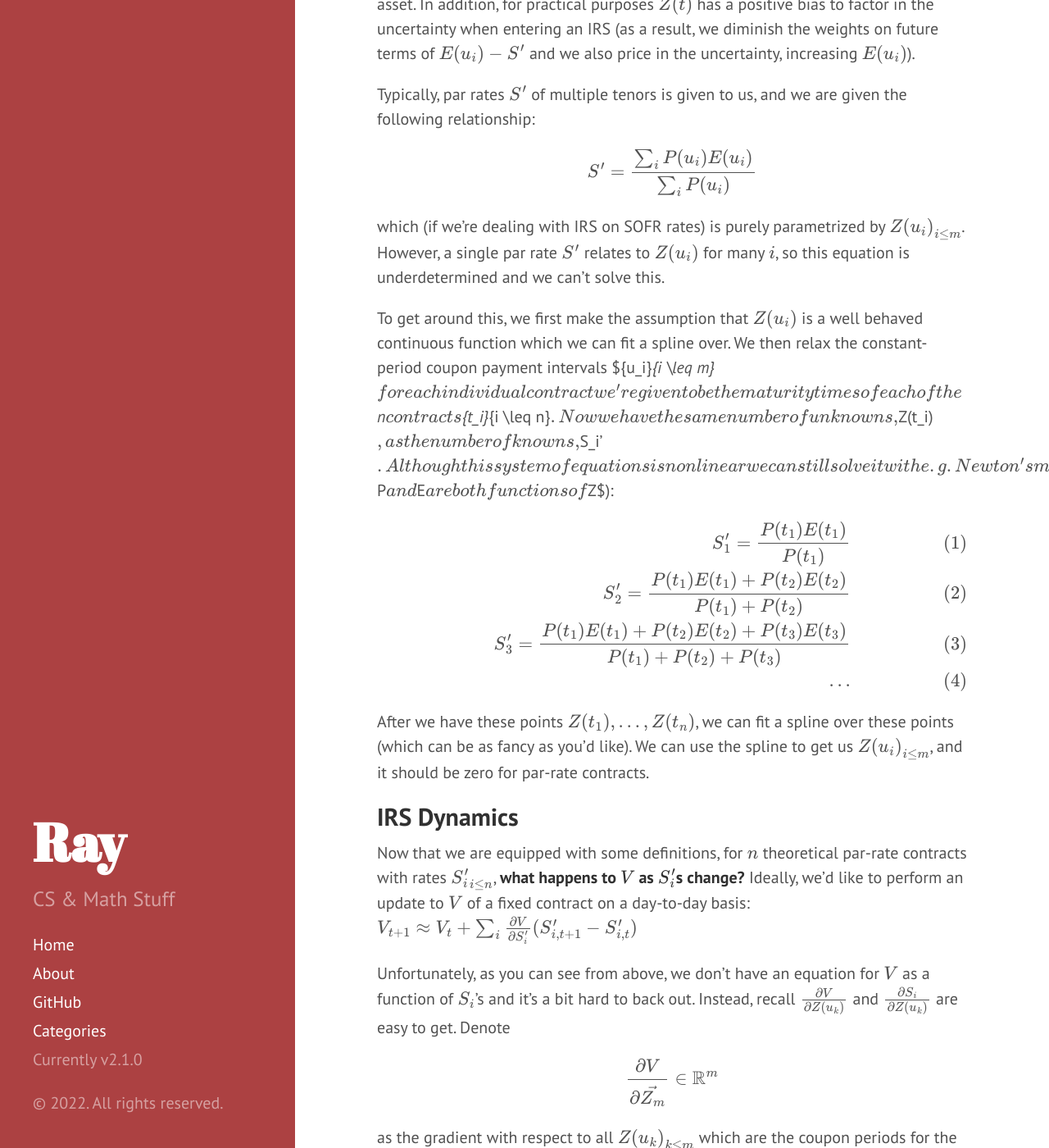
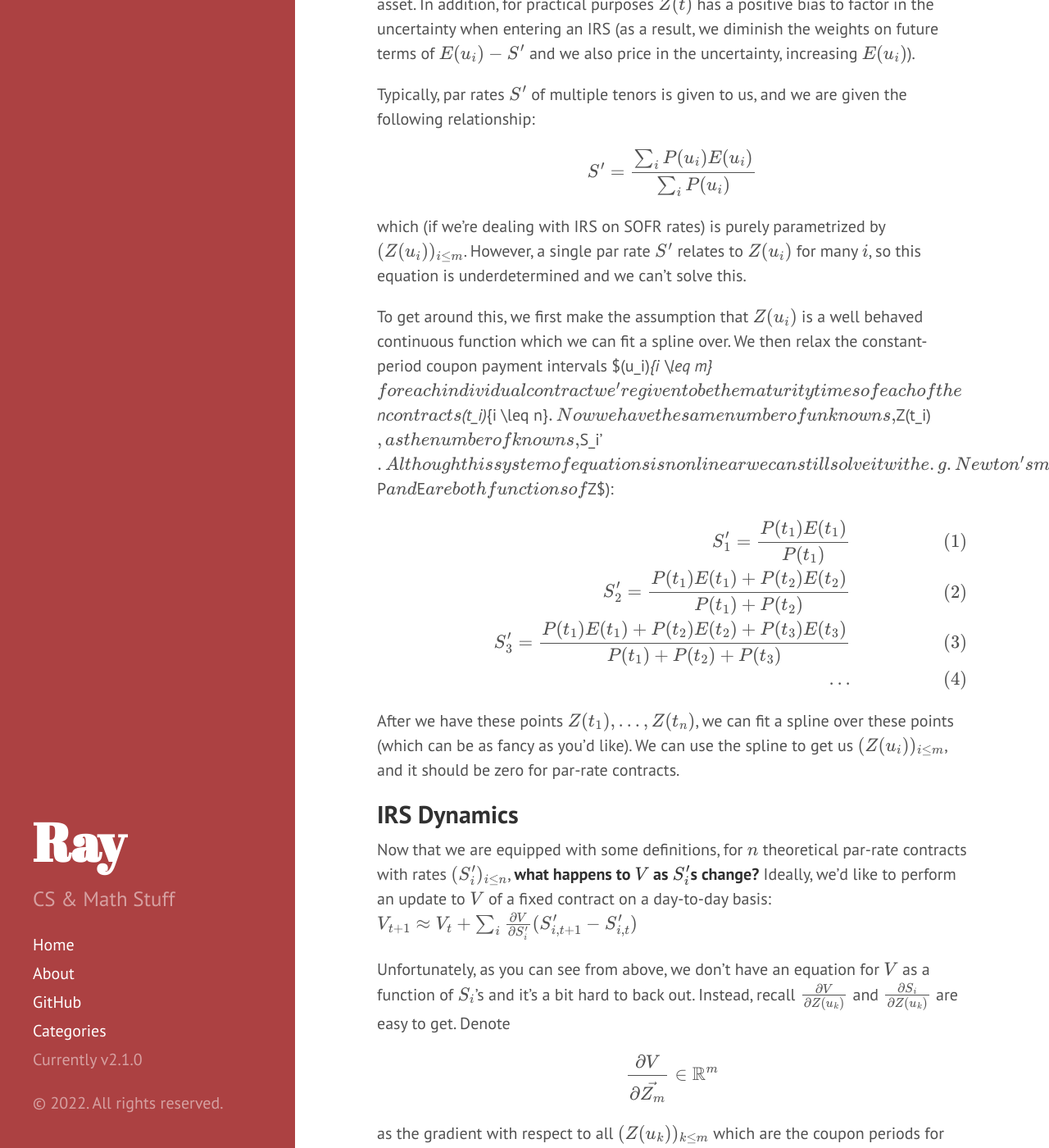
Before and after one commit to OneRaynyDay/oneraynyday.github.io, a Jekyll site: the page built from _posts/2022-07-16-IRS.md, in a window 1280 px wide and 1400 px high, scrolled down 2790 px. Shown: the whole window at 82% size. Built offline with Jekyll 4.4.1, drawn with Linux system fonts in a browser that asks for light colours; formulas are drawn with MathJax 3; some of the changed text lies outside the part shown.

Commit message:
curly braces are bad

```diff
--- a/_posts/2022-07-16-IRS.md
+++ b/_posts/2022-07-16-IRS.md
@@ -70,9 +70,9 @@ $$
 S' = \frac{\sum_i P(u_i) E(u_i)}{\sum_i P(u_i)}
 $$
 
-which (if we're dealing with IRS on SOFR rates) is purely parametrized by $\{Z(u_i)\}_{i\leq m}$. However, a single par rate $S'$ relates to $Z(u_i)$ for many $i$, so this equation is underdetermined and we can't solve this.
+which (if we're dealing with IRS on SOFR rates) is purely parametrized by $(Z(u_i))_{i\leq m}$. However, a single par rate $S'$ relates to $Z(u_i)$ for many $i$, so this equation is underdetermined and we can't solve this.
 
-To get around this, we first make the assumption that $Z(u_i)$ is a well behaved continuous function which we can fit a spline over. We then relax the constant-period coupon payment intervals $\{u_i\}_{i \leq m}$ for each individual contract we're given to be the maturity times of each of the $n$ contracts $\{t_i\}_{i \leq n}$. Now we have the same number of unknowns, $Z(t_i)$, as the number of knowns, $S_i'$. Although this system of equations is nonlinear we can still solve it with e.g. Newton's method. Here's what the system of equations look like (recall $P$ and $E$ are both functions of $Z$):
+To get around this, we first make the assumption that $Z(u_i)$ is a well behaved continuous function which we can fit a spline over. We then relax the constant-period coupon payment intervals $(u_i)_{i \leq m}$ for each individual contract we're given to be the maturity times of each of the $n$ contracts $(t_i)_{i \leq n}$. Now we have the same number of unknowns, $Z(t_i)$, as the number of knowns, $S_i'$. Although this system of equations is nonlinear we can still solve it with e.g. Newton's method. Here's what the system of equations look like (recall $P$ and $E$ are both functions of $Z$):
 
 $$
 \begin{align}
@@ -83,11 +83,11 @@ S_3' = \frac{P(t_1)E(t_1) + P(t_2)E(t_2) + P(t_3)E(t_3)}{P(t_1) + P(t_2) + P(t_3
 \end{align}
 $$
 
-After we have these points $Z(t_1),...,Z(t_n)$, we can fit a spline over these points (which can be as fancy as you'd like). We can use the spline to get us $\{Z(u_i)\}_{i \leq m}$, and it should be zero for par-rate contracts.
+After we have these points $Z(t_1),...,Z(t_n)$, we can fit a spline over these points (which can be as fancy as you'd like). We can use the spline to get us $(Z(u_i))_{i \leq m}$, and it should be zero for par-rate contracts.
 
 ## IRS Dynamics
 
-Now that we are equipped with some definitions, for $n$ theoretical par-rate contracts with rates $\{S_i'\}_{i \leq n}$, **what happens to $V$ as $S_i'$s change?** Ideally, we'd like to perform an update to $V$ of a fixed contract on a day-to-day basis:
+Now that we are equipped with some definitions, for $n$ theoretical par-rate contracts with rates $(S_i')_{i \leq n}$, **what happens to $V$ as $S_i'$s change?** Ideally, we'd like to perform an update to $V$ of a fixed contract on a day-to-day basis:
 $$
 V_{t+1} \approx V_{t} + \sum_i \frac{\partial V}{\partial S_i'} (S_{i,t+1}' - S_{i,t}')
 $$
@@ -98,19 +98,19 @@ $$
 \frac{\partial V}{\partial \vec{Z_m}} \in \mathbb{R}^{m}
 $$
 
-as the gradient with respect to all $\{Z(u_k)\}_{k \leq m}$ which are the coupon periods for the contract. Similarly, denote
+as the gradient with respect to all $(Z(u_k))_{k \leq m}$ which are the coupon periods for the contract. Similarly, denote
 
 $$
 \mathbf{J}_{\vec{S'}}(\vec{Z_n}) := \frac{\partial \vec{S'}}{\partial \vec{Z_n}} \in \mathbb{R}^{n \times n}
 $$
 
-which is the jacobian mapping from different par rates to the zero rate/yield of the yield curve **at their expiries** $\{t_i\}_{i \leq n}$ (hence the subscript on $Z_n$ to disambiguate which ones we're talking about). If we had contracts $\{S_i'\}_{i \leq m}$ parametrized by $Z(t)$ exactly on the coupon dates of the contract associated with $V$ (so $n = m$, $u_i = t_i \forall i$) then we can easily get the sensitivity of $V$ with respect to these contracts:
+which is the jacobian mapping from different par rates to the zero rate/yield of the yield curve **at their expiries** $(t_i)_{i \leq n}$ (hence the subscript on $Z_n$ to disambiguate which ones we're talking about). If we had contracts $(S_i')_{i \leq m}$ parametrized by $Z(t)$ exactly on the coupon dates of the contract associated with $V$ (so $n = m$, $u_i = t_i \forall i$) then we can easily get the sensitivity of $V$ with respect to these contracts:
 
 $$
 \frac{\partial V}{\partial \vec{S'}} = \frac{\partial V}{\partial \vec{Z_m}} \mathbf{J}_{\vec{S'}}^{-1}(\vec{Z_m})
 $$
 
-This is also under the assumption that $S$ is locally invertible (in practice this is almost always true due to the way $Z$ is constructed). With this, we can recover the sensitivity measurements for $V$. However, it's often the case that the set of $\{t_i\}_{i \leq n}$ do not match the coupon dates of the contract for $V$, $\{u_i\}_{i \leq m}$.
+This is also under the assumption that $S$ is locally invertible (in practice this is almost always true due to the way $Z$ is constructed). With this, we can recover the sensitivity measurements for $V$. However, it's often the case that the set of $(t_i)_{i \leq n}$ do not match the coupon dates of the contract for $V$, $(u_i)_{i \leq m}$.
 
 Recall the coupon date rates $Z(u_i)$ are actually interpolated by the points $Z(t_j)$. This means $Z(u_i)$ changes as a function of $Z(t_j)$, and the $t_j$'s closer to $u_i$ impact its change more. We can express this as another jacobian transform squeezed in between:
 
```
